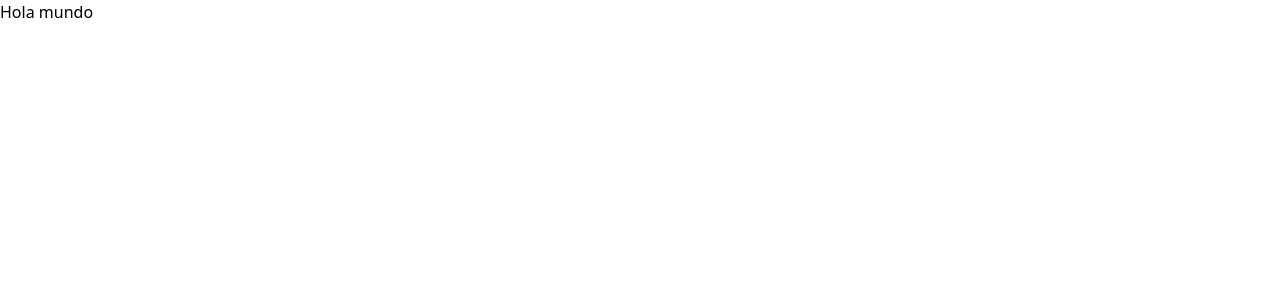
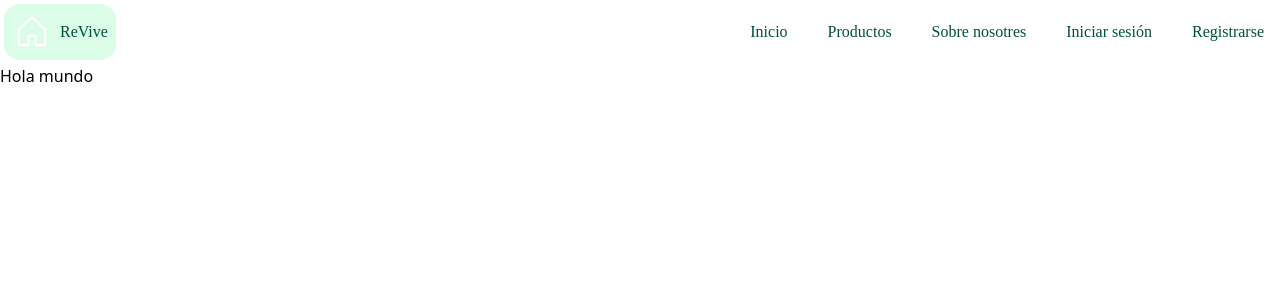
Before and after one commit to Hackathon-ReVive/ReVive-front, a React (Vite) app: page / in a window 1280 px wide. Shown: the top 300 px of the page. Built offline with nearby package versions, Linux system fonts and the light colour scheme.

Commit message:
feat(RV-26): Create header

```diff
--- a/package.json
+++ b/package.json
@@ -13,6 +13,7 @@
     "@tailwindcss/vite": "^4.0.14",
     "react": "^19.0.0",
     "react-dom": "^19.0.0",
+    "react-router-dom": "^7.3.0",
     "tailwindcss": "^4.0.14"
   },
   "devDependencies": {
--- a/src/App.jsx
+++ b/src/App.jsx
@@ -14,18 +14,21 @@ import {
   Route,
   Navigate,
 } from "react-router-dom";
+import Header from "./components/Header";
 
 /**
  * App component that manages the routing for the application.
  *
  * @function App
+ * @modified `RV-26` Update App.jsx to include Header component
  * @returns {JSX.element} The rendered application component with routing.
- * @author {Ángel Aragón}
+ * @author {Ángel Aragón} {Kat Leverton}
  */
 function App() {
   return (
     <>
       <Router>
+        <Header />
         <Routes>
           <Route path="/" element={<div>Hola mundo</div>} />
           <Route path="*" element={<Navigate to="/" />} />
--- /dev/null
+++ b/src/components/Header.jsx
@@ -0,0 +1,22 @@
+import logo from "./../assets/logo.svg";
+import { Link } from "react-router-dom";
+
+function Header() {
+    return (
+        <header className="bg-white text-emerald-900 font-['Fira_Sans'] flex justify-between">
+            <div className="bg-green-100 flex items-center space-x-2 rounded-2xl p-2 m-1">
+                <img src={logo} alt="Logo de ReVive" className="h-10 w-10" />
+                <Link to={"/home"}>ReVive</Link>
+            </div>
+                <nav className="flex items-center space-x-2">
+                    <Link to={"/home"} className="py-2 px-4">Inicio</Link>
+                    <Link to={"/products"} className="py-2 px-4">Productos</Link>
+                    <Link to={"/about"} className="py-2 px-4">Sobre nosotres</Link>
+                    <Link to={"/login"} className="py-2 px-4">Iniciar sesión</Link>
+                    <Link to={"/register"} className="py-2 px-4">Registrarse</Link>
+                </nav>
+        </header>
+    );
+}
+
+export default Header
```
Also changed, not shown: src/assets/logo.svg (added), 1 other file (tests, documents, lock files or other folders).
